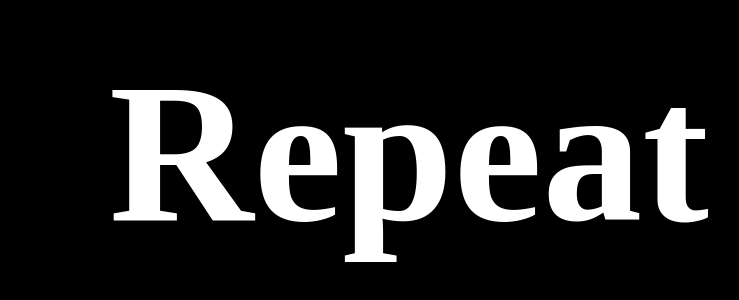
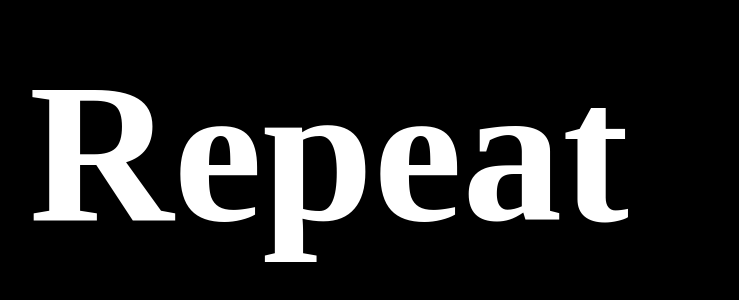
Before and after one commit to NonTechGuy/opacity-tweenmax, a plain HTML site: page index.html in a window 1280 px wide. Shown: the part 248-548 px from the top of the page, without its empty margins (311-1050 px from the left). Drawn offline with nearby package versions, Linux system fonts and the light colour scheme.

Commit message:
pranaymajee original code

```diff
--- a/main.js
+++ b/main.js
@@ -1,4 +1,5 @@
-TweenMax.to(".loadcon",
+TweenMax.to(
+    ".loadcon",
     2, {
       y: "-100%",
       ease: Expo.easeInOut,
@@ -6,19 +7,20 @@ TweenMax.to(".loadcon",
     },
   );
 
-TweenMax.staggerTo(
+
+  TweenMax.staggerFrom(
     ".loadtext",
     1, {
-    x: "80",
+      x: "-80",
       ease: Power3.easeInOut,
-    opacity: "1",
+      opacity: "0",
     },
     2
   );
-TweenMax.staggerFrom(
+  TweenMax.staggerTo(
     ".loadtext",
     0.8, {
-    x: "-80",
+      x: "80",
       ease: Power3.easeInOut,
       delay: 1.2,
       opacity: "0",
--- a/style.css
+++ b/style.css
@@ -21,7 +21,6 @@
   position: absolute;
   top: 50%;
   left: 50%;
-    opacity:0;
   transform: translate(-50%,-50%);
 }
 
```
Lines whose indentation alone changed are shown as unchanged.
